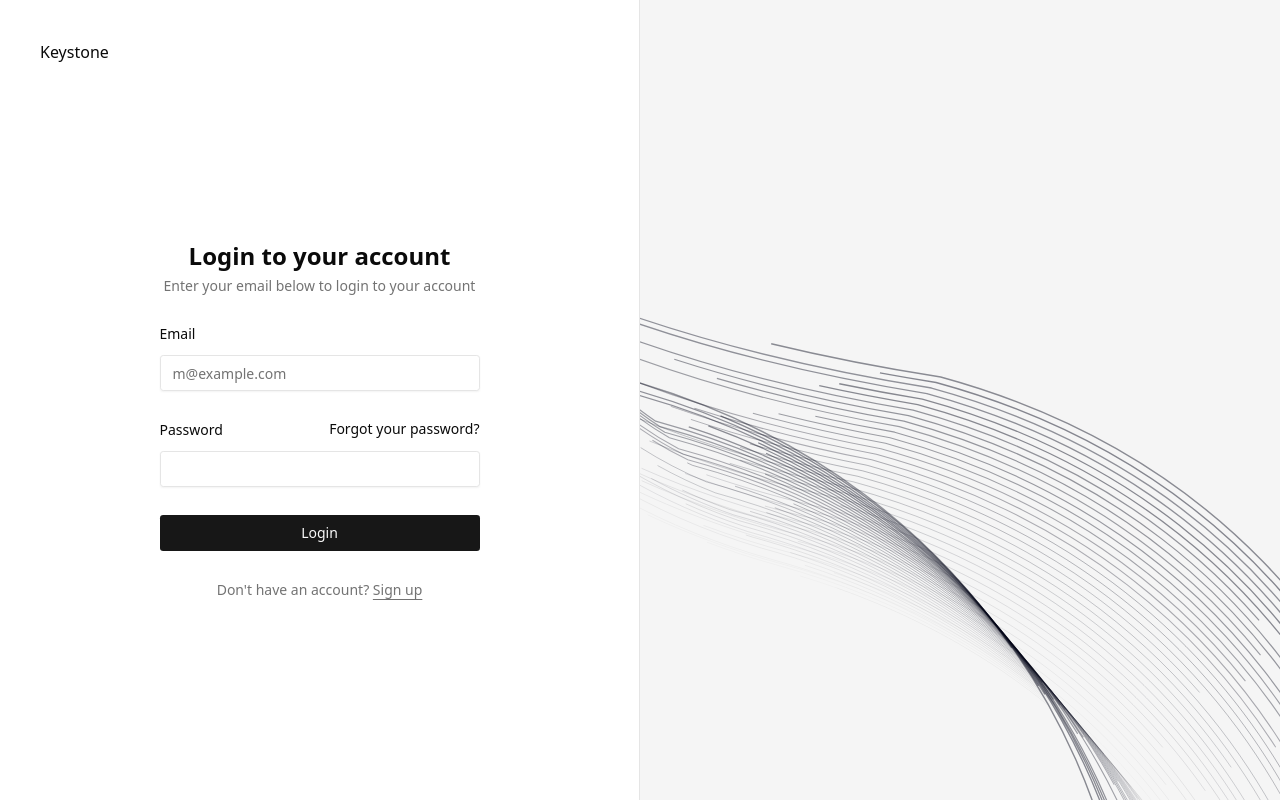
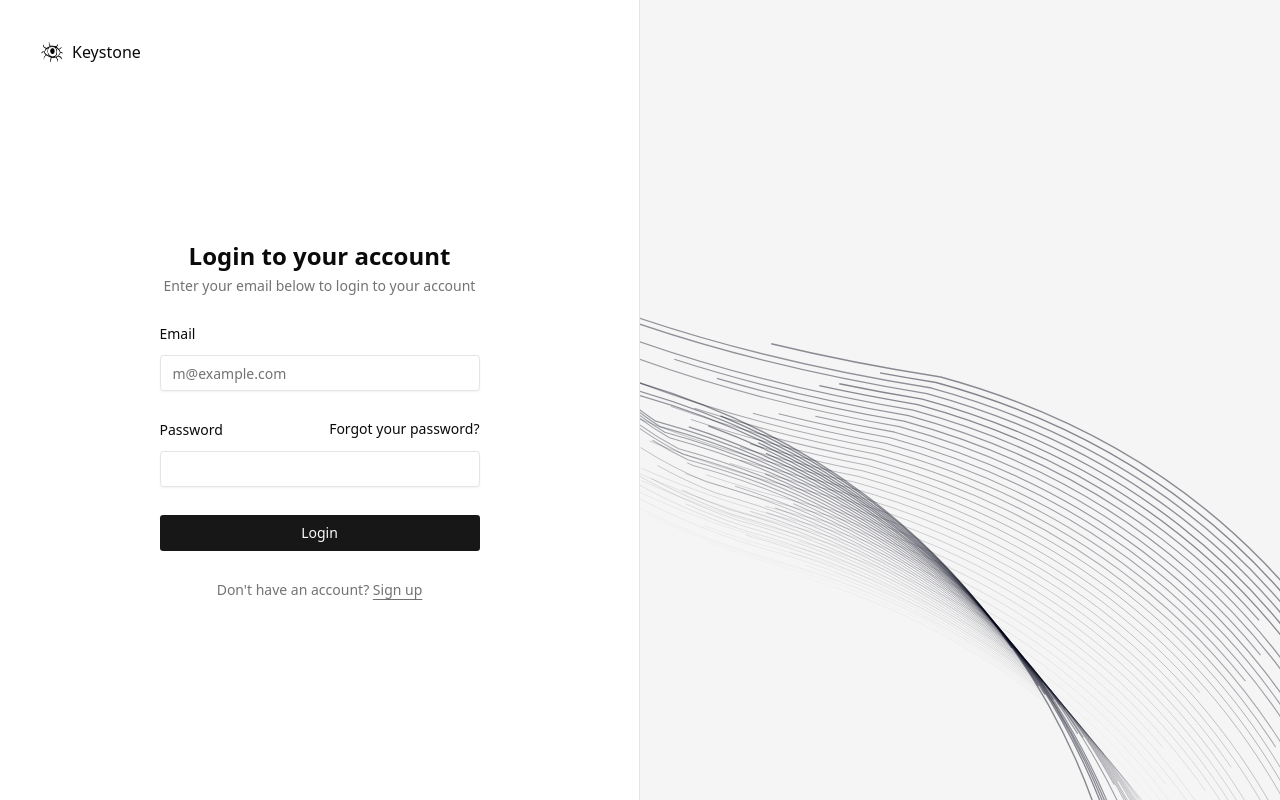
Before and after one commit to shshwtsuthar/keystone, a Next.js app: page /login in a window 1280 px wide. Built offline with nearby package versions, Linux system fonts and the light colour scheme.

Commit message:
ui: keystone logo

```diff
--- a/app/(auth)/login/page.tsx
+++ b/app/(auth)/login/page.tsx
@@ -2,6 +2,7 @@
 
 import { Suspense, useState } from 'react'
 import { useSearchParams } from 'next/navigation'
+import Image from 'next/image'
 import { signIn } from '@/app/actions/auth'
 import { LoginForm } from '@/components/login-form'
 import { FloatingPaths } from '@/components/kokonutui/background-paths'
@@ -47,6 +48,13 @@ function LoginPageContent() {
       <div className="flex flex-col gap-4 p-6 md:p-10 border-r border-border">
         <div className="flex justify-center gap-2 md:justify-start">
           <a href="#" className="flex items-center gap-2 font-medium">
+            <Image
+              src="/illustrations/keystone.png"
+              alt="Keystone"
+              width={24}
+              height={24}
+              className="h-6 w-6"
+            />
             Keystone
           </a>
         </div>
```
Also changed, not shown: public/illustrations/keystone.png (added).
